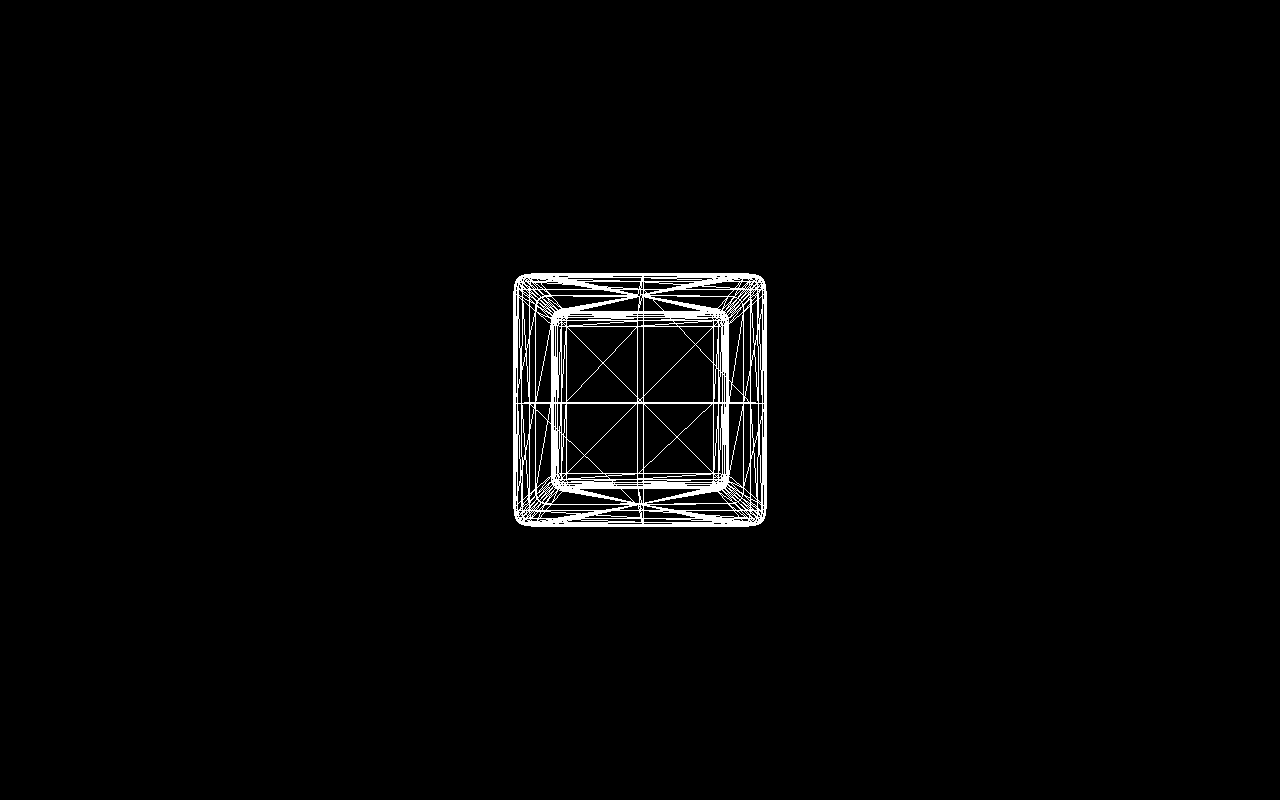
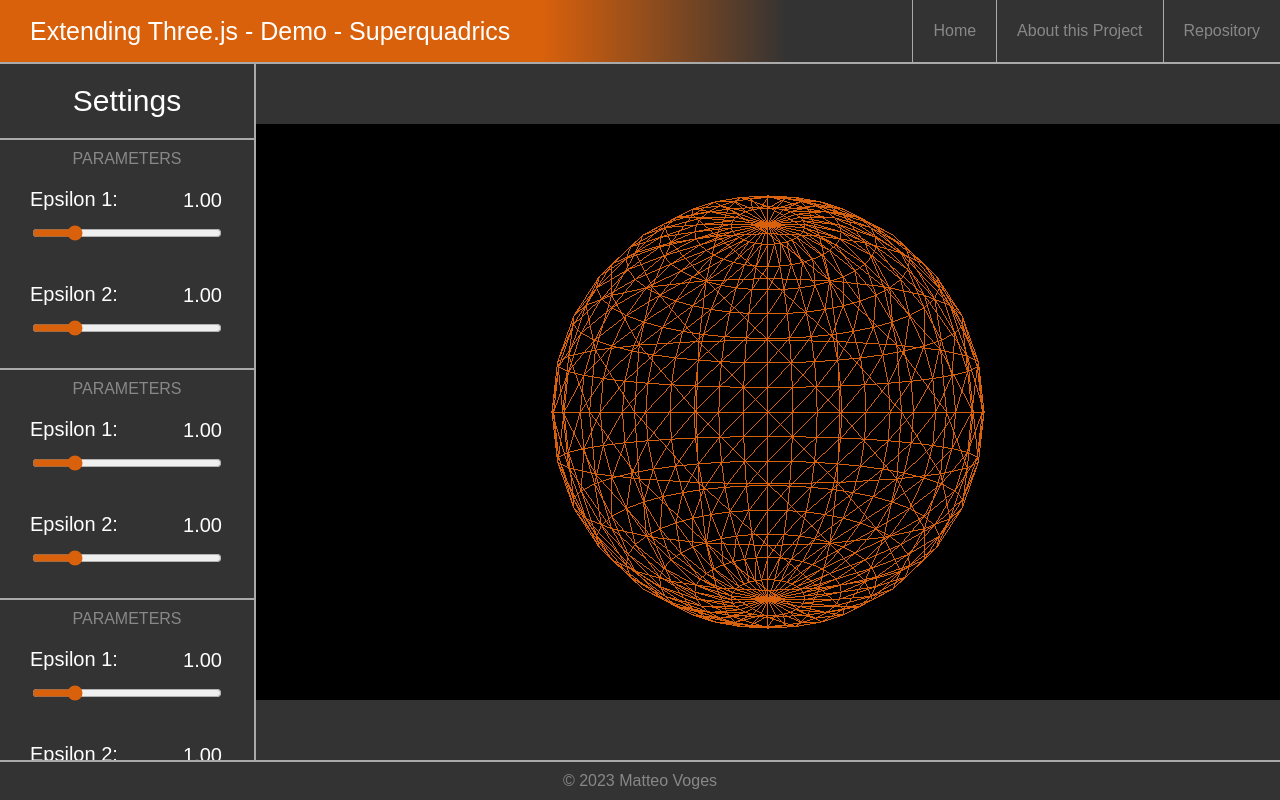
Before and after one commit to MatteoVoges/extending-three.js, a plain HTML site: page demo/index.html in a window 1280 px wide. Drawn offline with nearby package versions, Linux system fonts and the light colour scheme.

Commit message:
feat: new ui (#6)
* wip

* feat: new ui

```diff
--- a/demo/index.html
+++ b/demo/index.html
@@ -2,11 +2,8 @@
 <html>
   <head>
     <meta charset="utf-8" />
-    <title>Extending Three.js</title>
+    <title>Superquadrics - Demo</title>
     <link type="text/css" rel="stylesheet" href="./styles/main.css" />
-  </head>
-
-  <body>
     <script type="importmap">
       {
           "imports": {
@@ -14,9 +11,94 @@
                   "three/addons/": "https://unpkg.com/three@0.158.0/examples/jsm/"
           }
       }
-  </script>
+    </script>
+    <script type="module" src="./superquadric.js"></script>
+  </head>
 
-  <script type="module" src="./superquadric.js"></script>
+  <body>
+    <!-- TOP-BAR -->
+    <div class="top-bar">
+      <div class="title" href="">Extending Three.js - Demo - Superquadrics</div>
+      <div id="gradient"></div>
+      <div class="nav-bar">
+        <a class="nav-item" href="">Home</a>
+        <a class="nav-item" href="">About this Project</a>
+        <a class="nav-item" href="">Repository</a>
+      </div>
+    </div>
+
+    <!-- CONTAINER -->
+    <div class="container">
+
+      <!-- CONTROLS -->
+      <div class="controls-container">
+        <div id="controls-headline">Settings</div>
+        <!-- PARAMETERS -->
+        <div class="controls-category">
+          <div>Parameters</div>
+          <div class="control-item">
+            <div class="number-input">
+              <div>Epsilon 1:</div>
+              <input type="input" value="1.00">
+            </div>
+            <input type="range" min="0" max="500" value="100">
+          </div>
+          <div class="control-item">
+            <div class="number-input">
+              <div>Epsilon 2:</div>
+              <input type="input" value="1.00">
+            </div>
+            <input type="range" min="0" max="500" value="100">
+          </div>
+        </div>
+        <!-- SCALING -->
+        <div class="controls-category">
+          <div>Parameters</div>
+          <div class="control-item">
+            <div class="number-input">
+              <div>Epsilon 1:</div>
+              <input type="input" value="1.00">
+            </div>
+            <input type="range" min="0" max="500" value="100">
+          </div>
+          <div class="control-item">
+            <div class="number-input">
+              <div>Epsilon 2:</div>
+              <input type="input" value="1.00">
+            </div>
+            <input type="range" min="0" max="500" value="100">
+          </div>
+        </div>
+        <div class="controls-category">
+          <div>Parameters</div>
+          <div class="control-item">
+            <div class="number-input">
+              <div>Epsilon 1:</div>
+              <input type="input" value="1.00">
+            </div>
+            <input type="range" min="0" max="500" value="100">
+          </div>
+          <div class="control-item">
+            <div class="number-input">
+              <div>Epsilon 2:</div>
+              <input type="input" value="1.00">
+            </div>
+            <input type="range" min="0" max="500" value="100">
+          </div>
+        </div>
+        <!-- LIGHTING -->
+        <!-- TODO -->
+      </div>
+
+      <!-- CANVAS -->
+      <div id="canvas"></div>
+
+    </div>
+
+    <!-- FOOTER -->
+    <div class="footer">
+      <div>© 2023 Matteo Voges</div>
+    </div>
 
   </body>
 </html>
--- a/demo/styles/main.css
+++ b/demo/styles/main.css
@@ -1,40 +1,146 @@
-body {
-    margin: 0;
-    background-color: #000;
-    color: #fff;
-    font-family: Monospace;
-    font-size: 13px;
-    line-height: 24px;
-    overscroll-behavior: none;
+:root {
+    /* COLORS */
+    --primary-color: #da610b;
+    --secondary-color: #aaa;
+    --background-color: #333;
+    --text-color: #fff;
+    --dark-text-color: #888;
+
+    /* SIZES */
+    --footer-height: 5vh;
+    --nav-bar-height: 8vh;
+    --container-height: 87vh;
+    --controls-container-width: 20vw;
 }
 
 
+body {
+    margin: 0;
+    font-family: Arial, Helvetica, sans-serif;
+    box-sizing: border-box;
+    max-width: 100vw;
+    background-color: var(--background-color);
+}
+
+body * {
+    box-sizing: border-box;
+    overflow: hidden;
+}
+
+.top-bar {
+    display: flex;
+    height: var(--nav-bar-height);
+    border-bottom: var(--secondary-color) 2px solid;
+}
+
+.title {
+    display: flex;
+    align-items: center;
+    padding-inline: 30px;
+    font-size: 25px;
+    color: var(--text-color);
+    background-color: var(--primary-color);
+}
+
+#gradient {
+    flex-grow: 1;
+    background: linear-gradient(to right, var(--primary-color), var(--background-color));
+}
+
+.nav-bar {
+    display: flex;
+    flex-grow: 0.5;
+    justify-content: right;
+}
+
+.nav-item {
+    display: flex;
+    align-items: center;
+    padding-inline: 20px;
+    border-left: var(--secondary-color) 1px solid;
+    text-decoration: none;
+    color: var(--dark-text-color);
+}
+
+.nav-item:hover {
+    background-color: var(--primary-color);
+    color: var(--text-color);
+}
+
 .container {
     display: flex;
-    justify-content: space-around;
-    align-items: center;
+    height: var(--container-height);
 }
 
-.box {
-    width: 200px;
-    height: 200px;
-    background-color: #3498db;
+.controls-container {
+    width: var(--controls-container-width);
+    border-right: var(--secondary-color) 2px solid;
+    overflow-y: auto;
+}
+
+#controls-headline {
+    color: var(--text-color);
+    padding: 20px;
+    text-align: center;
+    font-size: 30px;
+}
+
+.controls-category {
+    padding: 10px;
+    border-top: 2px solid var(--secondary-color);
+    text-align: center;
+    text-transform: uppercase;
+    color: var(--dark-text-color);
+}
+
+.control-item {
+    display: flex;
+    flex-direction: column;
+    padding: 20px;
+    text-align: left;
+    text-transform: none;
+    font-size: 20px;
+    color: var(--text-color);
+}
+
+.number-input {
+    display: flex;
+    padding-bottom: 10px;
+}
+
+input[type=input] {
+    /* padding-left: 20px; */
+    width: 50px;
+    flex-grow: 1;
+    border: none;
+    font-size: 20px;
+    font-family: Arial, Helvetica, sans-serif;
+    text-align: right;
+    color: var(--text-color);
+    background-color: var(--background-color);
+}
+
+input[type=input]:focus {
+    outline: none;
+}
+
+input[type=range] {
+    accent-color: var(--primary-color);
+}
+
+#canvas {
+    box-sizing: border-box;
+    width: 80vw;
+    height: var(--container-height);
+    align-items: center;
+    display: flex;
+}
+
+.footer {
+    height: var(--footer-height);
     display: flex;
     justify-content: center;
     align-items: center;
-    border: 2px solid #2980b9;
-    transition: transform 0.2s, background-color 0.2s;
-    cursor: pointer;
+    border-top: var(--secondary-color) 2px solid;
+    color: var(--dark-text-color);
 }
-
-.box:hover {
-    transform: scale(1.05);
-    background-color: #2980b9;
-}
-
-.box a {
-    text-decoration: none;
-    color: white;
-    font-weight: bold;
-    font-size: 20px;
-}
--- a/demo/superquadric.js
+++ b/demo/superquadric.js
@@ -1,25 +1,29 @@
-import * as THREE from 'three';
-import { OrbitControls } from 'three/addons/controls/OrbitControls.js';
+import * as THREE from "three";
+import { OrbitControls } from "three/addons/controls/OrbitControls.js";
 
-import { SuperquadricGeometry } from '../src/superquadricGeometry.js';
+import { SuperquadricGeometry } from "../src/superquadricGeometry.js";
+
+let scene, camera, renderer, canvas;
 
 function render() {
-  requestAnimationFrame(render);
+//   requestAnimationFrame(render);
   renderer.render(scene, camera);
 }
 
-
+function init() {
 	// Create a scene
-const scene = new THREE.Scene();
+	scene = new THREE.Scene();
 
 	// Create a camera
-const camera = new THREE.PerspectiveCamera(75, window.innerWidth / window.innerHeight, 0.1, 1000);
-camera.position.z = 5;
+	camera = new THREE.PerspectiveCamera(75, 16 / 9, 0.1, 1000);
+	camera.position.z = 2;
 
 	// Create a renderer
-const renderer = new THREE.WebGLRenderer();
-renderer.setSize(window.innerWidth, window.innerHeight);
-document.body.appendChild(renderer.domElement);
+	renderer = new THREE.WebGLRenderer();
+	canvas = document.getElementById("canvas");
+	canvas.append(renderer.domElement);
+	resizeCanvas();
+	window.addEventListener("resize", resizeCanvas);
 
 	// LIGHTS
 	const ambientLight = new THREE.AmbientLight(0x7c7c7c, 3.0);
@@ -31,20 +35,33 @@ scene.add(light);
 
 	// CONTROLS
 	const cameraControls = new OrbitControls(camera, renderer.domElement);
-cameraControls.addEventListener('change', render);
+	cameraControls.addEventListener("change", render);
+}
 
-// Define cube geometry and materials
+function resizeCanvas() {
+	let width, height;
+
+	if (canvas.clientWidth / canvas.clientHeight > 16 / 9) {
+		width = canvas.clientHeight * (16 / 9);
+		height = canvas.clientHeight;
+	} else {
+		width = canvas.clientWidth;
+		height = canvas.clientWidth * (9 / 16);
+	}
+
+	renderer.setSize(width, height, true);
+}
+
+function superquadric(epsilon_1, epsilon_2) {
 	const geometry = new SuperquadricGeometry();
+	const material = new THREE.MeshBasicMaterial({
+		color: 0xda610b,
+		wireframe: true,
+	});
+	const mesh = new THREE.Mesh(geometry, material);
+	scene.add(mesh);
+}
 
-const materials = {};
-materials['wireframe'] = new THREE.MeshBasicMaterial({ wireframe: true });
-materials['flat'] = new THREE.MeshPhongMaterial({flatShading: true, side: THREE.DoubleSide });
-materials['smooth'] = new THREE.MeshLambertMaterial({ side: THREE.DoubleSide });
-
-// Create a cube with the materials
-const superquadric = new THREE.Mesh(geometry, materials['wireframe']);
-
-// Add the cube to the scene
-scene.add(superquadric);
-
-renderer.render(scene, camera);
+init();
+superquadric(0.5, 0.5);
+render();
--- a/src/superquadricGeometry.js
+++ b/src/superquadricGeometry.js
@@ -24,8 +24,8 @@ class SuperquadricGeometry extends BufferGeometry {
 		const indices = [];
 		const vertices = [];
 
-		const epsilon_1 = 0.1;
-		const epsilon_2 = 0.1;
+		const epsilon_1 = 1;
+		const epsilon_2 = 1;
 
 		const alpha = new Vector3(1.0, 1.0, 1.0);
 
```
Lines whose indentation alone changed are shown as unchanged.
